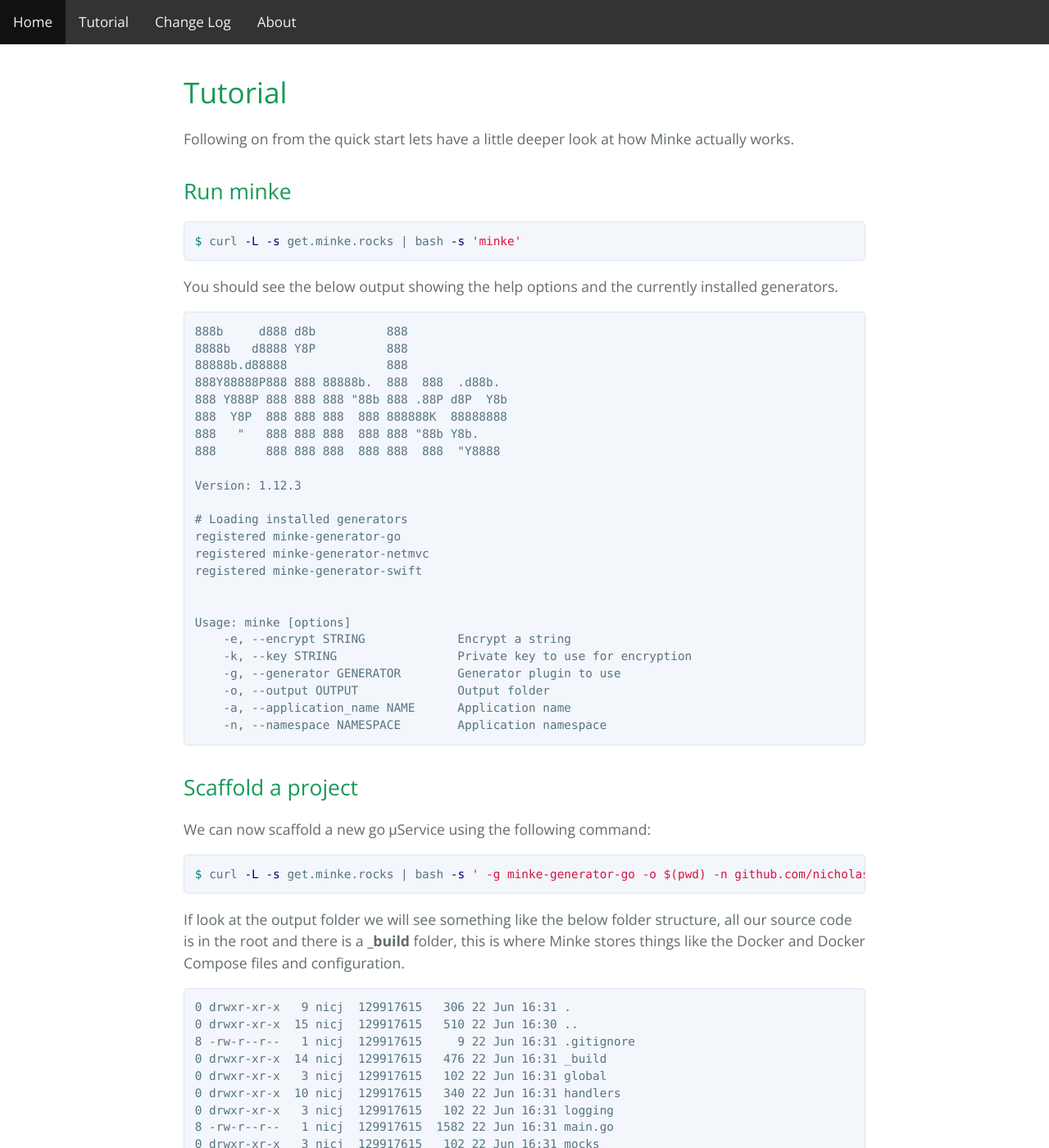
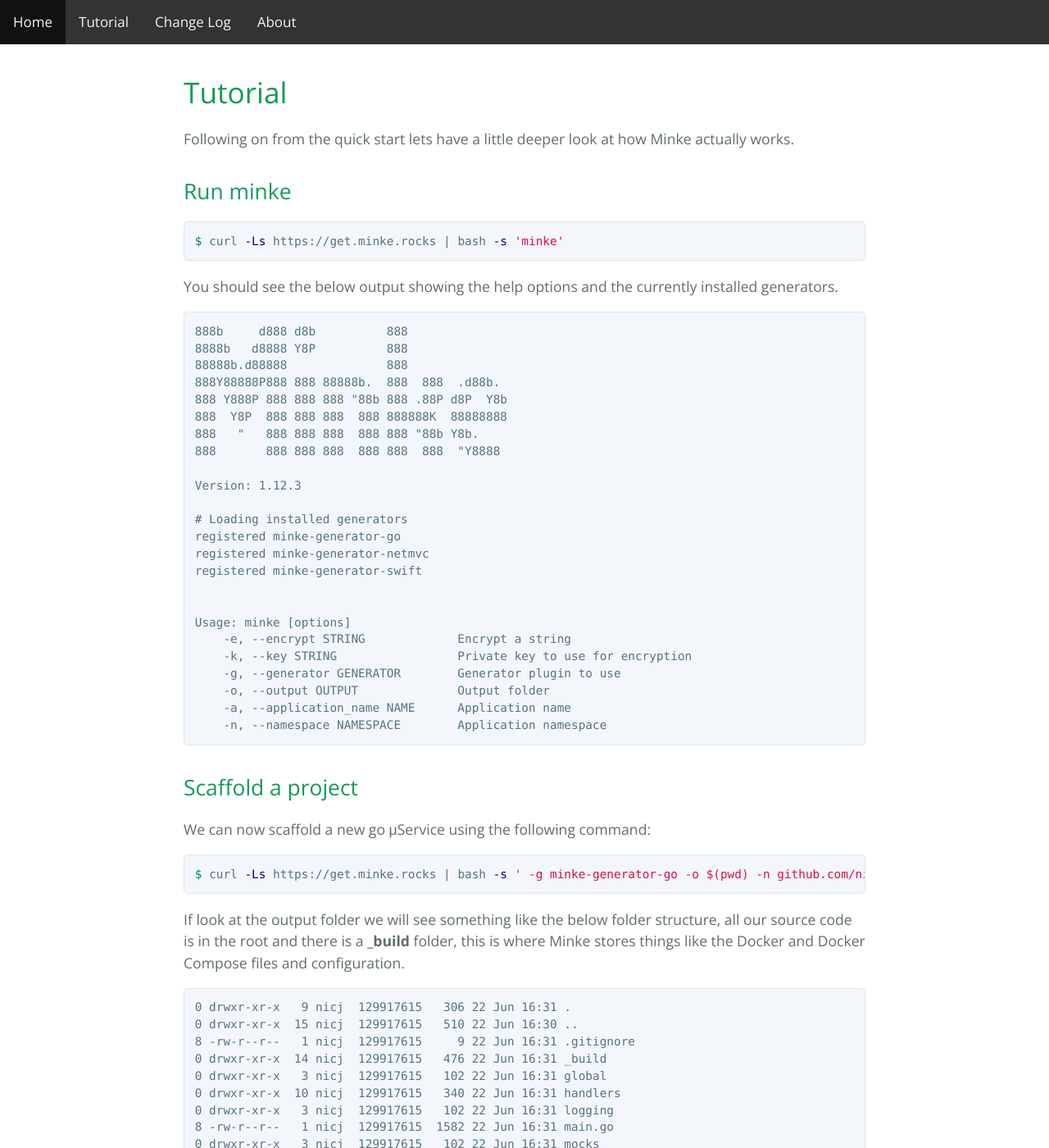
Before and after one commit to nicholasjackson/minke, a Jekyll site: the page built from tutorial.html, in a window 1280 px wide and 1400 px high. Shown: the whole window at 82% size. Built offline with Jekyll 4.4.1, drawn with Linux system fonts in a browser that asks for light colours.

Commit message:
updated tutorial to add https

````diff
--- a/_includes/tutorial.md
+++ b/_includes/tutorial.md
@@ -3,7 +3,7 @@
 
 ## Run minke
 ```bash
-$ curl -L -s get.minke.rocks | bash -s 'minke'
+$ curl -Ls https://get.minke.rocks | bash -s 'minke'
 ```
 
 You should see the below output showing the help options and the currently installed generators.
@@ -39,7 +39,7 @@
 We can now scaffold a new go μService using the following command:
 
 ```bash
-$ curl -L -s get.minke.rocks | bash -s ' -g minke-generator-go -o $(pwd) -n github.com/nicholasjackson -a myservice'
+$ curl -Ls https://get.minke.rocks | bash -s ' -g minke-generator-go -o $(pwd) -n github.com/nicholasjackson -a myservice'
 ```
 
 If look at the output folder we will see something like the below folder structure, all our source code is in the root and there is a **_build** folder, this is where Minke stores things like the Docker and Docker Compose files and configuration.
````
